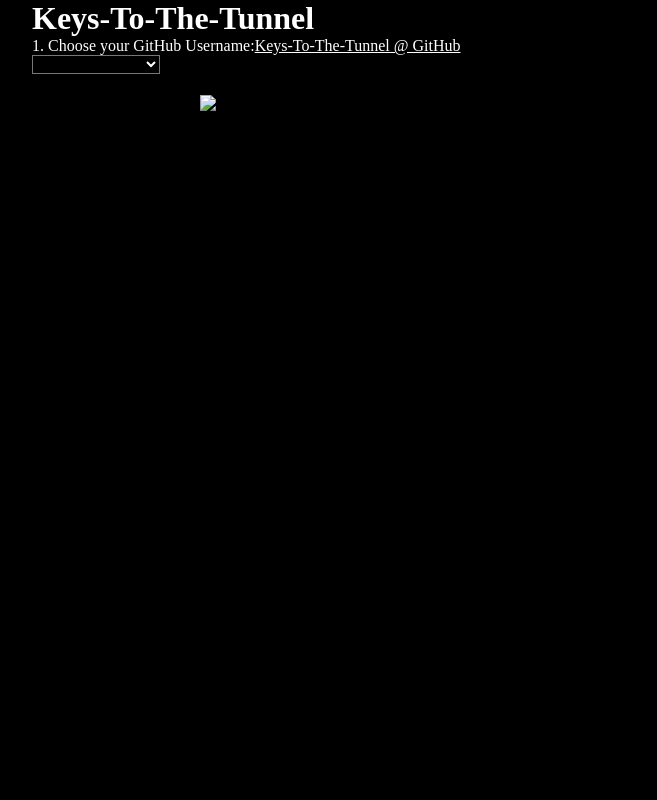
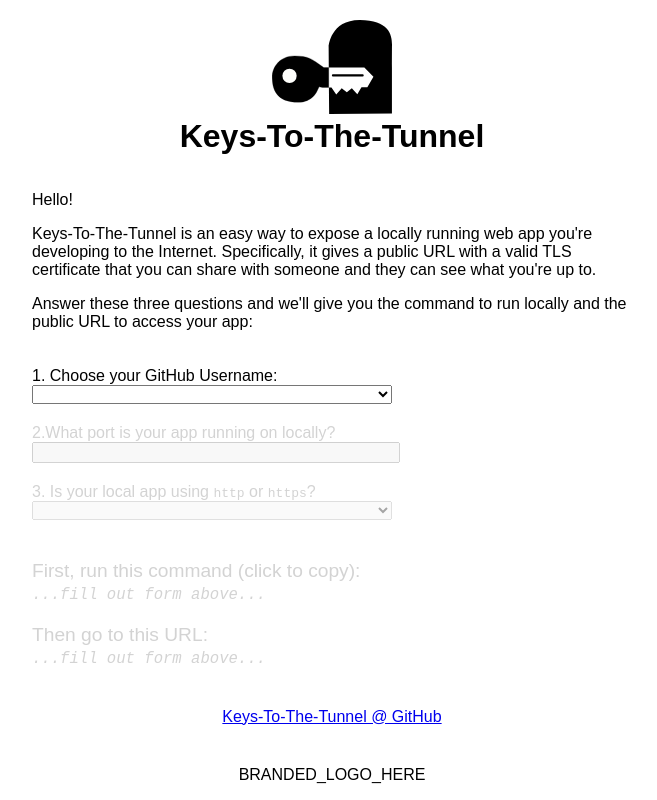
Before and after one commit to mrjones-plip/Keys-To-The-Tunnel, a plain HTML site: page index.html in a window 1280 px wide. Shown: the whole page, without its empty margins (308-965 px from the left). Drawn offline with Linux system fonts and the light colour scheme.

Commit message:
WIP still fancy calculator done, added kttt logo

```diff
--- a/index.html
+++ b/index.html
@@ -7,146 +7,177 @@
 </head>
 <body>
 
+	<div>
+		<!-- hello pedantic HTMLists!  I'm using <center> and I don't care it's deprecated ;) -->
+		<center>
+			<img id="kttt-logo" src='./kttt-logo.svg' alt="Keys-To-The-Tunnel Logo (comically large key being put into tunnel)">
+			<h1>Keys-To-The-Tunnel</h1>
+		</center>
+		<div id="intro">
+			<p>
+				Hello!
+			</p>
 
+			<p>
+				Keys-To-The-Tunnel is an easy way to expose a locally
+				running web app you're developing to the Internet. Specifically,
+				it gives a public URL with a valid TLS certificate that you can share
+				with someone and they can see what you're up to.
+			</p>
 
-<h1>Keys-To-The-Tunnel</h1>
-
-
-<div>
-
-
-
+			<p>
+				Answer these three questions and we'll give you the command to run
+				locally and the public URL to access your app:
+			</p>
+		</div>
+		<form>
 			<label class="inputs handle" for="handle">1. Choose your GitHub Username:</label>
 			<select class="inputs handle" id="handle">
 				<option port=""></option>
-		<option port="2899">adedekris</option>
-		<option port="3977">bigdataprincess</option>
-		<option port="3439">billwambua</option>
-		<option port="4416">binokaryg</option>
-		<option port="2572">cjpark87</option>
-		<option port="2079">craig-landry</option>
-		<option port="2687">derickl</option>
-		<option port="1508">dividor</option>
-		<option port="2550">eljhkrr</option>
-		<option port="4924">elvisdorkenoo</option>
-		<option port="1580">ernestoteo</option>
-		<option port="2788">esthermmoturi</option>
-		<option port="1821">freddieptf</option>
-		<option port="4062">freefony</option>
-		<option port="3198">garethbowen</option>
-		<option port="4729">Hareet</option>
-		<option port="2674">henokgetachew</option>
-		<option port="4819">hiellavis</option>
-		<option port="3553">inromualdo</option>
-		<option port="4176">jkuester</option>
-		<option port="1490">KicaRonaldOkello</option>
-		<option port="2319">lorerod</option>
-		<option port="3822">lrnzcig</option>
-		<option port="4540">m5r</option>
-		<option port="1333">Marina-Kenf</option>
-		<option port="3314">mathiasconradt</option>
-		<option port="4044">michaelkohn</option>
-		<option port="1284">mikeymckay</option>
-		<option port="3400">mrjones-plip</option>
-		<option port="3971">ngaruko</option>
-		<option port="3971">njogz</option>
-		<option port="2266">PrjShrestha</option>
-		<option port="2476">tatilepizs</option>
-		<option port="2484">TylerDorland</option>
-		<option port="3089">yrimal</option>
+				PUT_PORT_HANDLE_HERE
 			</select>
 
-	<label class="inputs port" for="port">2. On your computer, what port is your app running on?</label>
-	<input class="inputs port"  type="number" id="port" />
+			<label class="inputs port  grey" for="port">2.What port is your app running on locally?</label>
+			<input class="inputs port"  type="number" step="1" min="1" max="65000" id="port"  disabled="disabled" required />
 
-	<label class="inputs http_https" for="http_https">3. On your computer, is your app using <code>http</code> or <code>https</code>?</label>
-	<select class="inputs http_https" id="http_https">
+			<label class="inputs http_https grey" for="http_https">3. Is your local app using <code>http</code> or <code>https</code>?</label>
+			<select class="inputs http_https" id="http_https" disabled="disabled" required>
 				<option port=""></option>
 				<option >http</option>
 				<option >https</option>
 			</select>
+		</form>
 
-
+		<div class="result grey" id="result_command">
+			First, run this command (click to copy): <span id="copied">Copied!</span><br/> <code id="final_command"></code>
+		</div>
+		<div class="result grey" id="result_url">
+			Then go to this URL:<br/> <code id="final_url"></code>
+		</div>
+		<center>
+			<a id="link" href=https://github.com/mrjones-plip/Keys-To-The-Tunnel>Keys-To-The-Tunnel @ GitHub</a>
+			BRANDED_LOGO_HERE
+		</center>
 	</div>
 
-<pre id="sample">
-use:
+	<script type="application/javascript">
+		const domain = 'PUT_DOMAIN_HERE';
+		let port = undefined;
+		let server_port = undefined;
+		let http_https = undefined;
+		let handle = undefined;
+		populate_results(handle, port, server_port, http_https);
 
-    ssh -T -R PORT-FROM-ABOVE:127.0.0.1:PORT-ON-DEV GH-HANDLE@medic-tunnel.plip.com
+		function populate_results(handle, dev_port, server_port, http_https){
+			if(handle === undefined || dev_port === undefined || server_port === undefined || http_https === undefined){
+				return reset_results();
+			}
+			$('.result').removeClass('grey');
+			let final_url;
+			if (http_https === 'https'){
+				final_url = 'https://' + handle + '-ssl' + '.' +domain;
+			} else {
+				final_url = 'https://' + handle + '.' + domain;
+			}
+			$('#final_url').html('<a href="' + final_url + '">' + final_url + '</a>');
+			$('#final_command').addClass('cursor').html('ssh -T -R '+ server_port + ':127.0.0.1:'
+					+ dev_port + ' ' + handle + '@' + domain);
+			$( "#final_command" ).click(function() {
+				navigator.clipboard.writeText($( "#final_command" ).html());
+				$('#copied').fadeIn('fast').fadeOut(3000);
+			});
+		}
+		function reset_results(){
+			$('.result').addClass('grey');
+			$('#final_url').html('<i>...fill out form above...</i>');
+			$('#final_command').html('<i>...fill out form above...</i>').removeClass('cursor').off();
+		}
 
-example:
-
-    expose local port 80 on https://yrimal-ssl.medic-tunnel.plip.com  using yrimal's GH keys
-
-    ssh -T -R 3089:127.0.0.1:80 yrimal@medic-tunnel.plip.com
-
-note:
-
-    Caddy is configured on the http hosts to speak http to your localhost
-    server. Conversely, it is configured to speak https on the https hosts.
-    If you mix these up it will try and speak https to http (or vise versa)
-    and it will fail.
-</pre>
-
-
-<p><a href=https://github.com/mrjones-plip/Keys-To-The-Tunnel>Keys-To-The-Tunnel @ GitHub</a>
-
-<p><img id="logo" src='./logo.svg'></p>
-
-<script type="application/javascript">
-	let port;
-	let server_port;
-	let http_https;
-	let handle;
-	$('.inputs').hide();
-	$('.handle').show();
-	$('#sample').hide();
 		$('#handle').change(function() {
 			if (this.value !== '') {
-			handle = this.value
+				handle = this.value;
 				server_port = $(this).find("option:selected").attr('port');
-			$('.port').show();
+				$('.port').removeClass('grey')
+				$("#port").attr('disabled', false);
 			} else {
-			$('.port').hide();
-			$('.http_https').hide();
-			$('#sample').hide();
+				handle = undefined;
+				$('.http_https').addClass('grey')
+				$("#http_https").attr('disabled', true);
+				$('.port').addClass('grey')
+				$("#port").attr('disabled', true);
 			}
+			populate_results(handle, port, server_port, http_https);
 		});
 		$('#port').change(function() {
 			if (this.value !== '') {
 				port = this.value
-			$('.http_https').show();
+				$('.http_https').removeClass('grey')
+				$("#http_https").attr('disabled', false);
 			} else {
-			$('.http_https').hide();
+				$('.http_https').addClass('grey')
+				$("#http_https").attr('disabled', true);
+				port = undefined;
 			}
+			populate_results(handle, port, server_port, http_https);
 		});
 		$('#http_https').change(function() {
 			if (this.value !== '') {
-			$('#sample').show();
+				http_https = this.value;
 			} else {
-			$('#sample').hide();
+				http_https = undefined;
 			}
+			populate_results(handle, port, server_port, http_https);
 		});
 	</script>
 	<style>
-	* {
-		color: white;
-		background: black;
+		#copied {
+			display: none;
+			color: red;
+		}
+		.cursor {
+			cursor: pointer;
+		}
+		#http_https {
+			margin-bottom: 20px;
+		}
+		#kttt-logo {
+			padding-top: 20px;
+			width: 20%;
+		}
+		h1 {
+			width: 60%;
+			padding-bottom: 20px;
+		}
+		body,  h1 {
 			margin : 0 auto;
+			font-family: sans-serif;
 		}
-	body {
+		body, #intro {
 			width: 600px;
 			text-align: left;
 		}
+		label, input, select {
+			display: block;
+			text-align: left;
+			width: 60%;
+		}
+		.result {
+			text-align: left;
+			font-size: larger;
+		}
+		label, .result {
+			padding-top:  20px;
+		}
 		#logo {
-		padding:40px;
+			width: 20%;
+			display: block;
 		}
-	label, input, select {
-		float: left;
+		#link {
+			margin: 40px 0 40px;
+			display: block;
 		}
-	label, select, #sample {
-
-		clear: both;
+		.grey {
+			color: lightgray;
 		}
 	</style>
 
```
Also changed, not shown: kttt-logo.svg (added), 2 other files. Lines whose indentation alone changed are shown as unchanged.
